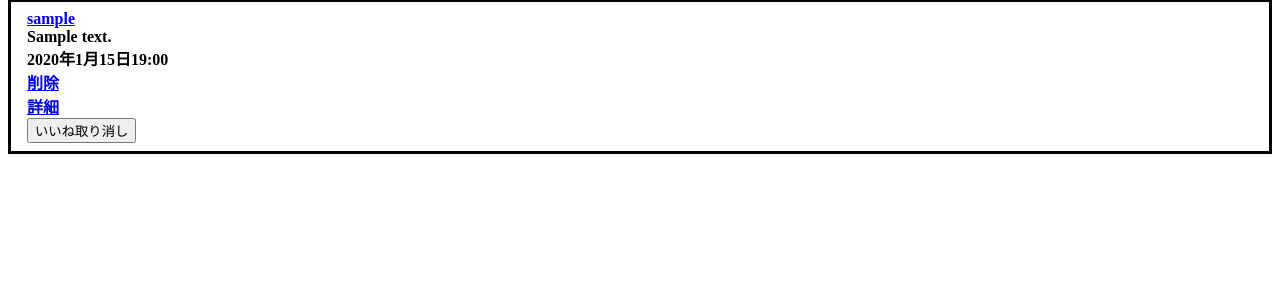
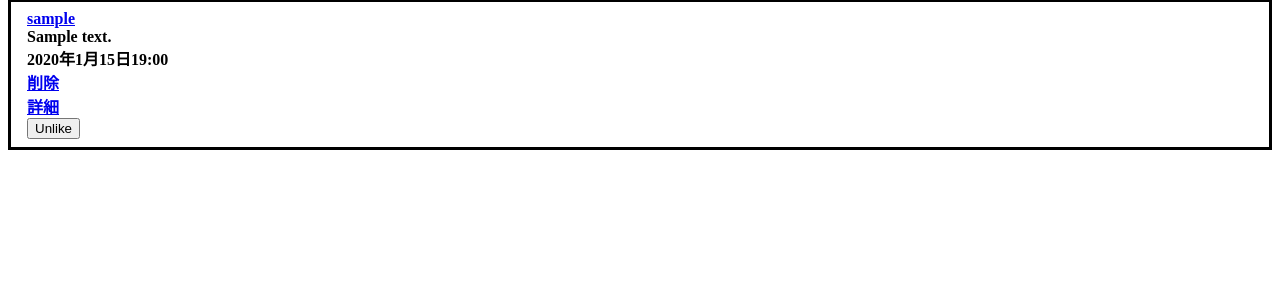
Before and after one commit to shinonome-inc/-backend-final-assignment-Kosei, a Django app: page /tweets/home/ in a window 1280 px wide. Shown: the part 272-572 px from the top of the page. Run offline with Django 4.2, Linux system fonts and the light colour scheme; a user stored in the database is signed in; tables that the repository leaves empty hold one stand-in row (values such as "Sample post").

Commit message:
'いいねの非同期通信実装'

```diff
--- a/templates/tweets/home.html
+++ b/templates/tweets/home.html
@@ -24,13 +24,13 @@
         <p><a href="{% url 'tweets:detail' tweet.pk %}" type="button">詳細</a></p>
 
         {% if tweet in user_liked_list %}
-        <button id="unlike-button-{{tweet.pk}}" class="like-unlike-button" data-tweet-pk="{{ tweet.pk }}"
-            type="submit">いいね取り消し</button>
+        <button id="like-button-{{tweet.pk}}" class="like-unlike-button" data-tweet-pk="{{ tweet.pk }}"
+            data-is-liked="true" type="submit">Unlike</button>
         {% else %}
         <button id="like-button-{{tweet.pk}}" class="like-unlike-button" data-tweet-pk="{{ tweet.pk }}"
-            type="submit">いいね</button>
+            data-is-liked="true" type="submit">Like</button>
         {% endif %}
-        <span id="likes-count-{{ tweet.pk }}" name="{{tweet.pk}}-count"> {{ tweet.num_liked }} </span>
+        <span id="likes-count-{{ tweet.pk }}" name="{{tweet.pk}}-count"></span>
     </div>
     {% endfor %}
 
@@ -53,7 +53,7 @@
         for (const likeLink of likeLinks) {
             likeLink.addEventListener('click', async (e) => {
                 let url = '';
-                const element = e.currentTarget;
+                const element = e.currentTarget;//datasetはHTMLで指定したdata-*の属性を指す
                 if (element.dataset.is_liked == 'true') {
                     url = "{% url 'tweets:unlike' 0 %}".replace("0", element.getAttribute('data-tweet-pk'));
                 } else {
@@ -74,14 +74,15 @@
                     const data = await response.json();
 
                     const counter = document.getElementById('likes-count-' + data.tweet_pk);
+                    const counter2 = document.getElementById('like-button-' + data.tweet_pk);
                     counter.textContent = data.num_liked;
                     const icon = document.getElementById('likes-count-' + data.tweet_pk);
-                    if (element.dataset.isLiked == 'false') {
-                        element.dataset.isLiked = 'true';
-                        icon.id = ('likes-count-' + data.tweet_pk);
+                    if (element.dataset.is_liked == 'false') {
+                        element.dataset.is_liked = 'true';
+                        counter2.textContent = 'Unlike'
                     } else {
-                        element.dataset.isLiked = 'false';
-                        icon.id = ('likes-count-' + data.tweet_pk);
+                        element.dataset.is_liked = 'false';
+                        counter2.textContent = 'Like'
                     }
                 } catch (e) {
                     alert(e);
--- a/templates/tweets/like.html
+++ /dev/null
@@ -1,6 +0,0 @@
-{% if tweet in user_liked_list %}
-<button id="unlike-button" data-post-id="{{ tweet.pk }}" type="submit">いいね取り消し</button>
-{% else %}
-<button id="like-button" data-post-id="{{ tweet.pk }}" type="submit">いいね</button>
-{% endif %}
-<p name="{{tweet.pk}}-count"> {{ num_liked }} </p>
```
Also changed, not shown: templates/tweets/ajax.html (deleted).
